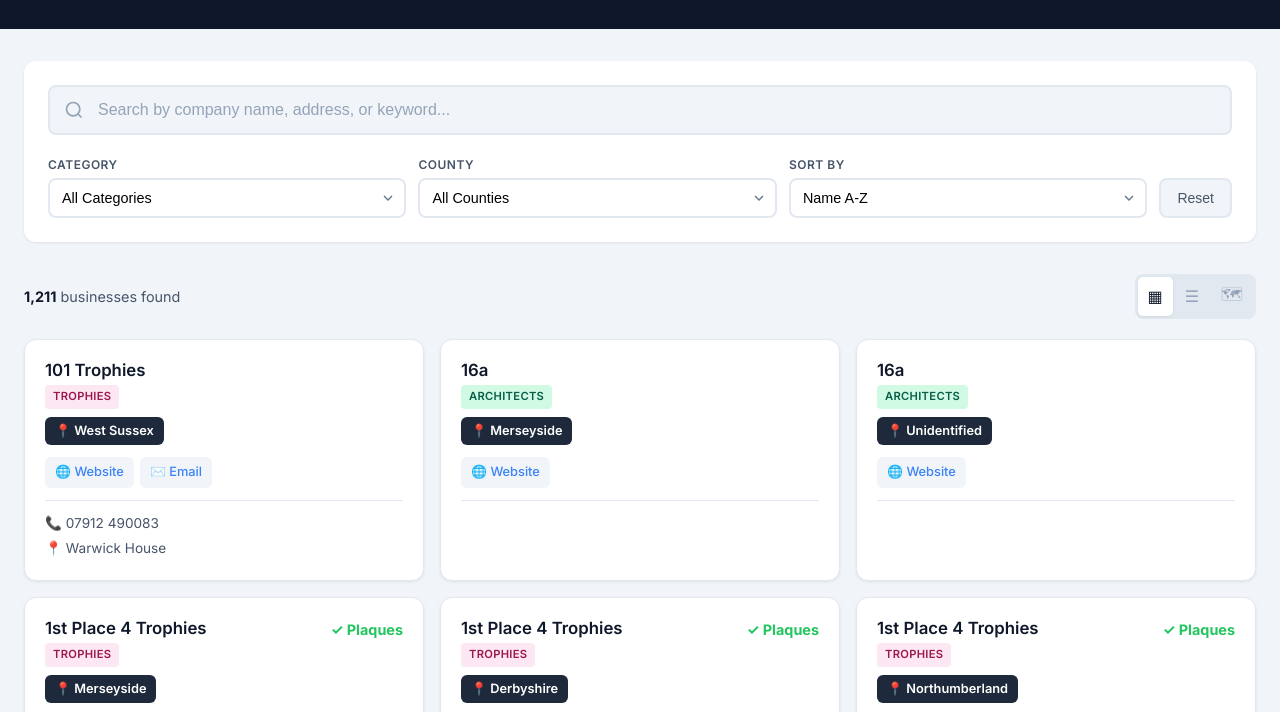
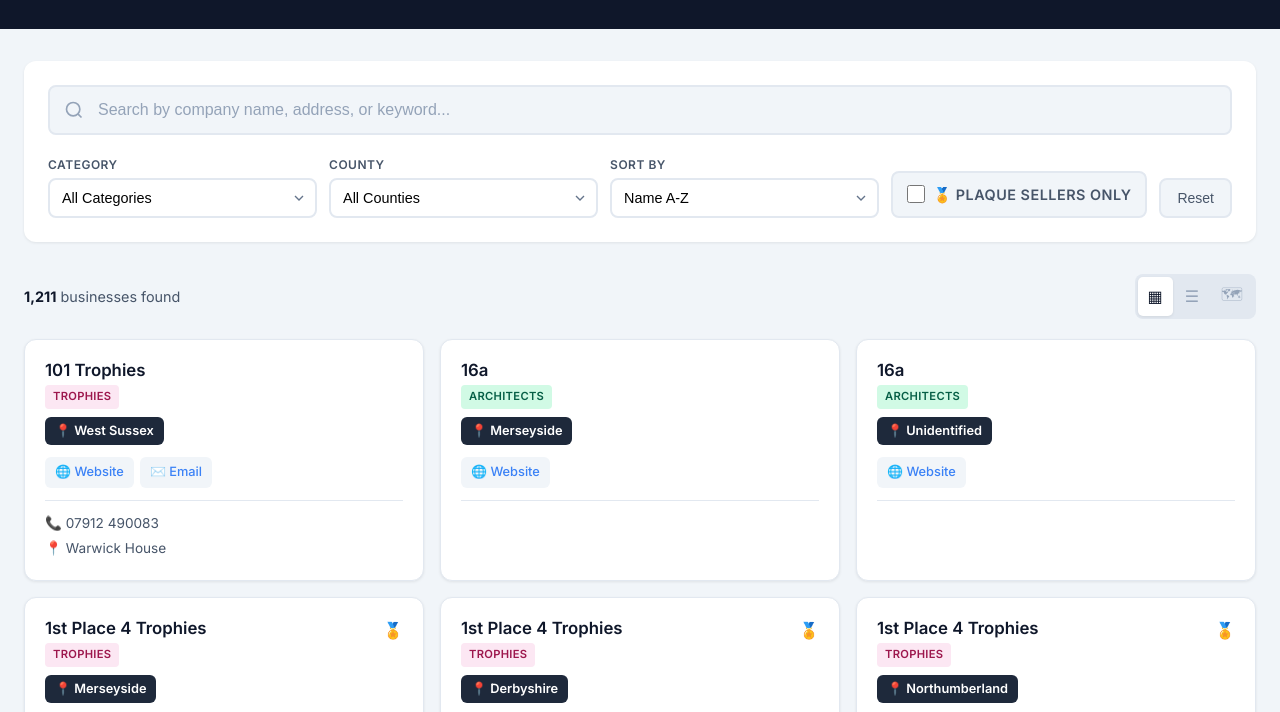
Before and after one commit to MerlinDog1/uk-business-directory, a plain HTML site: page index.html in a window 1280 px wide. Shown: the part 80-792 px from the top of the page. Drawn offline with nearby package versions, Linux system fonts and the light colour scheme.

Commit message:
Add discreet plaque icon and filter toggle

```diff
--- a/css/styles.css
+++ b/css/styles.css
@@ -553,3 +553,37 @@ body {
 .leaflet-popup-content a:hover {
     text-decoration: underline;
 }
+
+/* Checkbox Filter */
+.checkbox-group {
+    flex: 0 0 auto !important;
+    min-width: auto !important;
+}
+
+.checkbox-group label {
+    display: flex;
+    align-items: center;
+    gap: 8px;
+    cursor: pointer;
+    font-size: 0.9rem;
+    padding: 10px 14px;
+    background: var(--bg);
+    border: 2px solid var(--border);
+    border-radius: var(--radius);
+    transition: all 0.2s;
+}
+
+.checkbox-group label:hover {
+    border-color: var(--accent);
+}
+
+.checkbox-group input[type="checkbox"] {
+    width: 18px;
+    height: 18px;
+    cursor: pointer;
+}
+
+.checkbox-group input[type="checkbox"]:checked + span {
+    color: var(--accent);
+    font-weight: 600;
+}
--- a/index.html
+++ b/index.html
@@ -57,6 +57,12 @@
                             <option value="category-asc">Category A-Z</option>
                         </select>
                     </div>
+                    <div class="filter-group checkbox-group">
+                        <label for="plaquesOnly">
+                            <input type="checkbox" id="plaquesOnly">
+                            <span>🏅 Plaque sellers only</span>
+                        </label>
+                    </div>
                     <button id="resetFilters" class="reset-btn">Reset</button>
                 </div>
             </section>
--- a/js/app.js
+++ b/js/app.js
@@ -67,6 +67,12 @@ class BusinessDirectory {
             });
         }
 
+        // Plaque toggle
+        const plaquesOnly = document.getElementById('plaquesOnly');
+        if (plaquesOnly) {
+            plaquesOnly.addEventListener('change', () => this.filter());
+        }
+
         // Reset
         if (this.resetFiltersBtn) {
             this.resetFiltersBtn.addEventListener('click', () => this.resetFilters());
@@ -128,6 +134,7 @@ class BusinessDirectory {
         const searchTerm = this.searchInput.value.toLowerCase().trim();
         const category = this.categoryFilter.value;
         const county = this.countyFilter.value;
+        const showPlaquesOnly = document.getElementById('plaquesOnly')?.checked || false;
 
         this.filteredBusinesses = this.businesses.filter(business => {
             // Search filter
@@ -145,7 +152,10 @@ class BusinessDirectory {
             // County filter
             const matchesCounty = !county || business.county === county;
 
-            return matchesSearch && matchesCategory && matchesCounty;
+            // Plaque filter
+            const matchesPlaque = !showPlaquesOnly || business.sellsPlaques === true;
+
+            return matchesSearch && matchesCategory && matchesCounty && matchesPlaque;
         });
 
         this.sort();
@@ -179,6 +189,8 @@ class BusinessDirectory {
         this.categoryFilter.value = '';
         this.countyFilter.value = '';
         this.sortBy.value = 'name-asc';
+        const plaquesOnly = document.getElementById('plaquesOnly');
+        if (plaquesOnly) plaquesOnly.checked = false;
         this.filteredBusinesses = [...this.businesses];
         this.sort();
         this.render();
@@ -340,7 +352,7 @@ class BusinessDirectory {
                         <h3 class="card-title">${this.escapeHtml(business.company)}</h3>
                         <span class="card-category ${categoryClass}">${this.escapeHtml(business.category)}</span>
                     </div>
-                    ${business.sellsPlaques ? '<span style="color:#22c55e;font-weight:700;font-size:0.9rem;">✓ Plaques</span>' : ''}
+                    ${business.sellsPlaques ? '<span title="Sells plaques" style="font-size:1rem;">🏅</span>' : ''}
                 </div>
                 <p class="card-county">📍 ${this.escapeHtml(business.county)}</p>
                 <div class="card-links">${links.join('')}</div>
@@ -369,7 +381,7 @@ class BusinessDirectory {
                         <h3 class="card-title">${this.escapeHtml(business.company)}</h3>
                         <span class="card-category ${categoryClass}">${this.escapeHtml(business.category)}</span>
                         <span class="card-county">${this.escapeHtml(business.county)}</span>
-                        ${business.sellsPlaques ? '<span style="color:#22c55e;font-weight:600;font-size:0.8rem;">✓ Plaques</span>' : ''}
+                        ${business.sellsPlaques ? '<span title="Sells plaques" style="font-size:0.9rem;">🏅</span>' : ''}
                     </div>
                     <div class="card-links">${links.join('')}</div>
                 </div>
```
